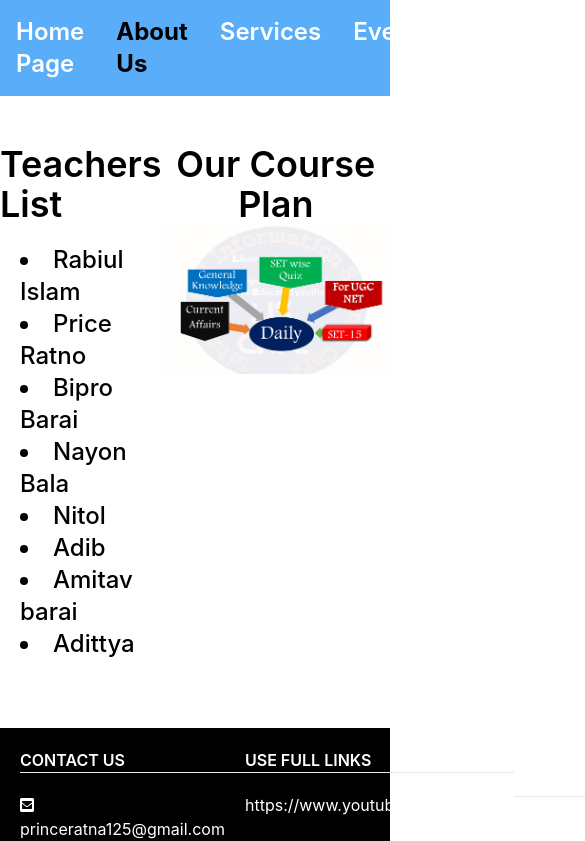
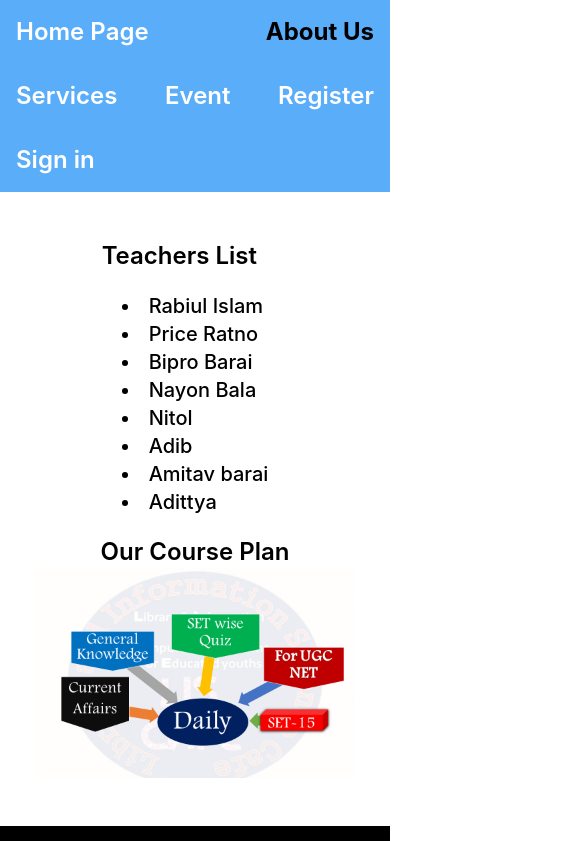
Before and after one commit to PrinceRatna/educational-public, a React (Create React App) app: page /about in a window 390 px wide. Shown: the top 841 px of the page, 585 px wide, since content can reach past the window. Built offline with nearby package versions, Linux system fonts and the light colour scheme.

Commit message:
first commit8

```diff
--- a/src/component/About/About.js
+++ b/src/component/About/About.js
@@ -3,24 +3,24 @@ import planImg from '../../images/current.PNG';
 
 const About = () => {
     return (
-        <div className="flex justify-around my-12">
+        <div className="flex flex-wrap justify-around my-12">
             <div className="">
-                <h1 className="text-4xl font-semibold">Teachers List</h1>
+                <h1 className="text-2xl md:text-4xl font-semibold">Teachers List</h1>
                 <ul className="m-5 list-inside list-disc">
-                    <li className="text-2xl  font-medium">Rabiul Islam</li>
-                    <li className="text-2xl  font-medium">Price Ratno</li>
-                    <li className="text-2xl  font-medium">Bipro Barai</li>
-                    <li className="text-2xl  font-medium">Nayon Bala</li>
-                    <li className="text-2xl  font-medium">Nitol </li>
-                    <li className="text-2xl  font-medium">Adib </li>
-                    <li className="text-2xl  font-medium">Amitav barai</li>
-                    <li className="text-2xl  font-medium">Adittya </li>
+                    <li className="text-xl md:text-2xl  font-medium">Rabiul Islam</li>
+                    <li className="text-xl md:text-2xl  font-medium">Price Ratno</li>
+                    <li className="text-xl md:text-2xl  font-medium">Bipro Barai</li>
+                    <li className="text-xl md:text-2xl  font-medium">Nayon Bala</li>
+                    <li className="text-xl md:text-2xl  font-medium">Nitol </li>
+                    <li className="text-xl md:text-2xl  font-medium">Adib </li>
+                    <li className="text-xl md:text-2xl  font-medium">Amitav barai</li>
+                    <li className="text-xl md:text-2xl  font-medium">Adittya </li>
                 </ul>
             </div>
             <div className="text-center ">
-              <h1 className="text-4xl font-semibold">Our Course Plan </h1>
+              <h1 className="text-2xl md:text-4xl font-semibold">Our Course Plan </h1>
               <div>
-             <img className="w-96" src={planImg} alt=''/>
+             <img className="w-80 md:w-96" src={planImg} alt=''/>
              </div>
             </div>
         </div>
--- a/src/component/Footer/Footer.js
+++ b/src/component/Footer/Footer.js
@@ -10,7 +10,7 @@ const Footer = () => {
     const element5= <FontAwesomeIcon icon={faTwitter} />
     const element6 = <FontAwesomeIcon icon={faWhatsappSquare} />
     return (
-        <footer className="bg-black h-auto text-white flex justify-between p-5 ">
+        <footer className="bg-black h-auto text-white flex flex-wrap justify-between p-5 ">
          <div>
              <h1 className="font-semibold">CONTACT US</h1>
              <hr/>
--- a/src/component/Header/Header.js
+++ b/src/component/Header/Header.js
@@ -5,7 +5,7 @@ const Header = () => {
 
     return (
         <div>
-            <nav className="bg-customColor3 flex justify-between  ">
+            <nav className="bg-customColor3 flex flex-wrap justify-between  ">
                 <NavLink activeStyle={{fontWeight:"bold",color:"black"}} className="text-white text-2xl block font-semibold p-4 " to="/home">Home Page</NavLink>
                 <NavLink activeStyle={{fontWeight:"bold",color:"black"}} className="text-white text-2xl block font-semibold p-4 " to="/about">About Us</NavLink>
                 <NavLink activeStyle={{fontWeight:"bold",color:"black"}} className="text-white text-2xl block font-semibold p-4 " to="/services">Services</NavLink>
--- a/src/component/Home/Home.js
+++ b/src/component/Home/Home.js
@@ -11,13 +11,13 @@ const Home = () => {
     },[])
     return (
         <div className="mx-auto ">
-            <h1 className="text-5xl my-12 text-center text-green-600 font-semibold"> Welcome To Arjan Coaching Center</h1>
+            <h1 className="text-2xl md:text-5xl my-12 text-center text-green-600 font-semibold"> Welcome To Arjan Coaching Center</h1>
 
         <div className='mb-32 flex flex-col justify-center justify-items-center '>
              <div className=" w-full mb-24"><img src={baner} alt=" "/></div>
-             <h1 className="text-center font-semibold text-5xl mb-20 text-green-600">Our Services</h1>
+             <h1 className="text-center font-semibold text-2xl md:text-5xl mb-20 text-green-600">Our Services</h1>
              <div className="mx-auto">
-            <div className="grid grid-cols-2 gap-40 w-11/12 ">
+            <div className="grid grid-cols-1 md:grid-cols-2 gap-40 w-11/12 mx-auto">
                 {
                 services.map(service=><ServiceHome key={service.id} service={service}></ServiceHome>)
                 }
--- a/src/component/Service/Service.js
+++ b/src/component/Service/Service.js
@@ -5,8 +5,8 @@ const Service = (props) => {
     return (
         <div className=" mx-auto rounded">
             <img className="w-96 h-72" src={url} alt=''/>
-            <h1 className="text-2xl font-semibold">{title}</h1>
-            <h1 className="text-2xl font-semibold">Price: ${price}</h1>
+            <h1 className="text-lg md:text-2xl font-semibold">{title}</h1>
+            <h1 className="text-lg md:text-2xl font-semibold">Price: ${price}</h1>
 
         </div>
     );
--- a/src/component/ServiceHome/ServiceHome.js
+++ b/src/component/ServiceHome/ServiceHome.js
@@ -4,11 +4,11 @@ import { NavLink } from 'react-router-dom';
 const ServiceHome = (props) => {
     const {id,title,thumbnailUrl,price}=props.service;
     return (
-        <div className="">
-            <h1 className="font-bold text-4xl inline block text-green-600">{id}.</h1>
-            <h2 className="font-semibold text-4xl mb-5 inline-block text-green-600" >{title}</h2>
+        <div className="text-center">
+            <h1 className="font-bold text-2xl md:text-4xl inline block text-green-600">{id}.</h1>
+            <h2 className="font-semibold text-2xl md:text-4xl mb-5 inline-block text-green-600" >{title}</h2>
             <img className="w-96 h-80" src={thumbnailUrl} alt=""></img>
-            <p className="font-semibold text-2xl my-3 text-green-700">Price:$ {price}</p>
+            <p className="font-semibold text-xl md:text-2xl my-3 text-green-700">Price:$ {price}</p>
 
         </div>
     );
--- a/src/component/Services/Services.js
+++ b/src/component/Services/Services.js
@@ -10,9 +10,9 @@ const Services = () => {
     },[])
     return (
         <div className="text-center">
-     <h1 className="text-center font-semibold text-5xl mt-20 mb-16">More Popular Services</h1>
+     <h1 className="text-center font-semibold text-2xl md:text-5xl mt-20 mb-16">More Popular Services</h1>
 
-        <div className="grid grid-cols-3 gap-4 my-10 ">
+        <div className="grid grid-cols-1 md:grid-cols-3 gap-4 my-10 ">
         {
             details.map(detail=><Service key={detail.id} detail={detail}></Service>)
         }
--- a/src/component/SignIn/SignIn.js
+++ b/src/component/SignIn/SignIn.js
@@ -3,8 +3,8 @@ import React from 'react';
 const SignIn = () => {
     return (
         <div className="text-center my-60">
-             <input className="border-2 rounded px-4 w-96 h-12 border-green-500  focus:outline-none focus:ring-2 focus:ring-purple-600 focus:border-transparent" placeholder="Enter E-mail"/><br/> <br/>
-            <input className="border-2 px-5 rounded  w-96 h-12 border-green-500  focus:outline-none focus:ring-2 focus:ring-purple-600 focus:border-transparent"placeholder="Enter Password"/><br/><br/>
+             <input className="border-2 rounded px-4 w-11/12 w-96 h-12 border-green-500  focus:outline-none focus:ring-2 focus:ring-purple-600 focus:border-transparent" placeholder="Enter E-mail"/><br/> <br/>
+            <input className="border-2 px-5 rounded  w-11/12 w-96 h-12 border-green-500  focus:outline-none focus:ring-2 focus:ring-purple-600 focus:border-transparent"placeholder="Enter Password"/><br/><br/>
            <button className="bg-purple-600 hover:bg-purple-700 focus:outline-none focus:ring-2 focus:ring-purple-600 focus:ring-opacity-50 w-52 h-10 text-white font-semibold text-xl rounded">
     Sign In
   </button>
```
Also changed, not shown: src/component/Event/Event.js (+10 -7 lines), src/component/Register/Register.js (+4 -4 lines), src/component/About/About.css (deleted), src/component/Footer/Footer.css (deleted).
